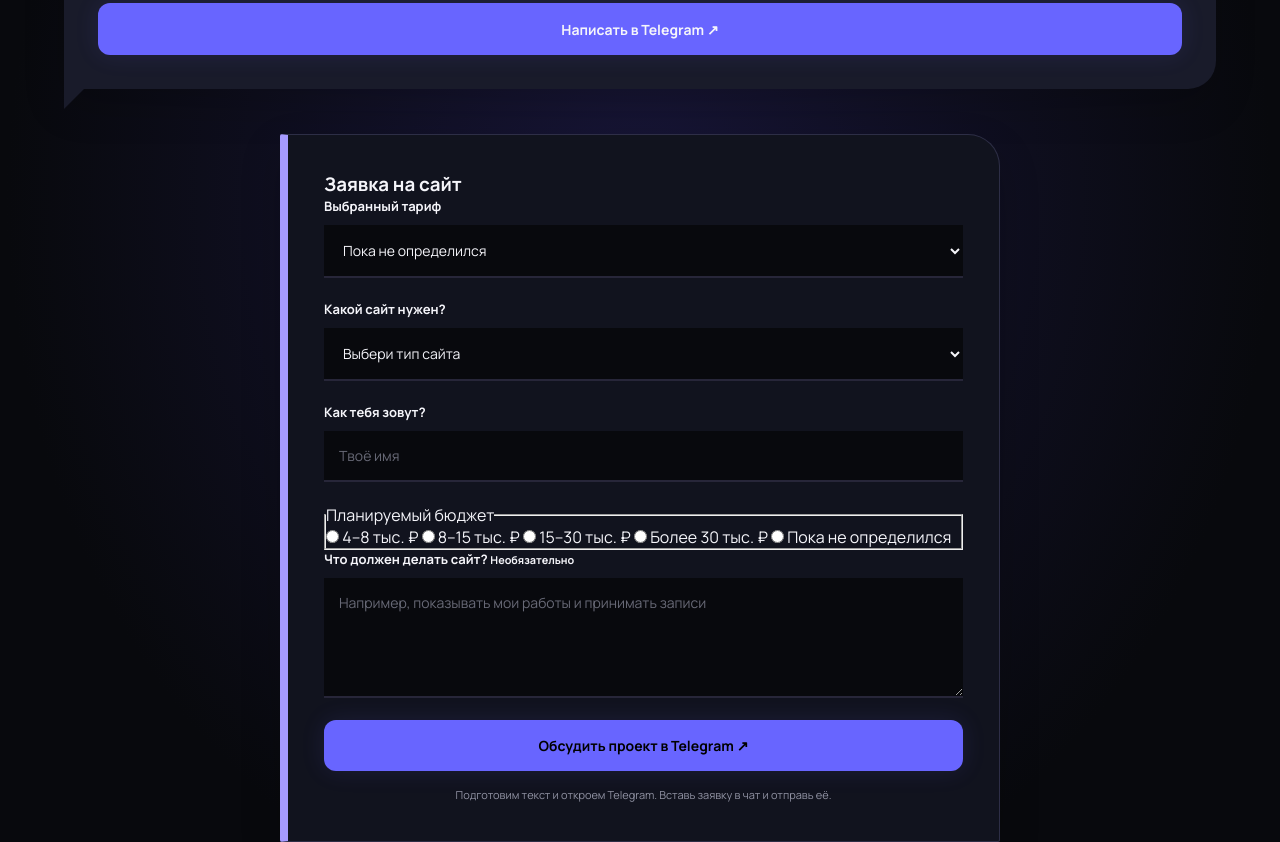
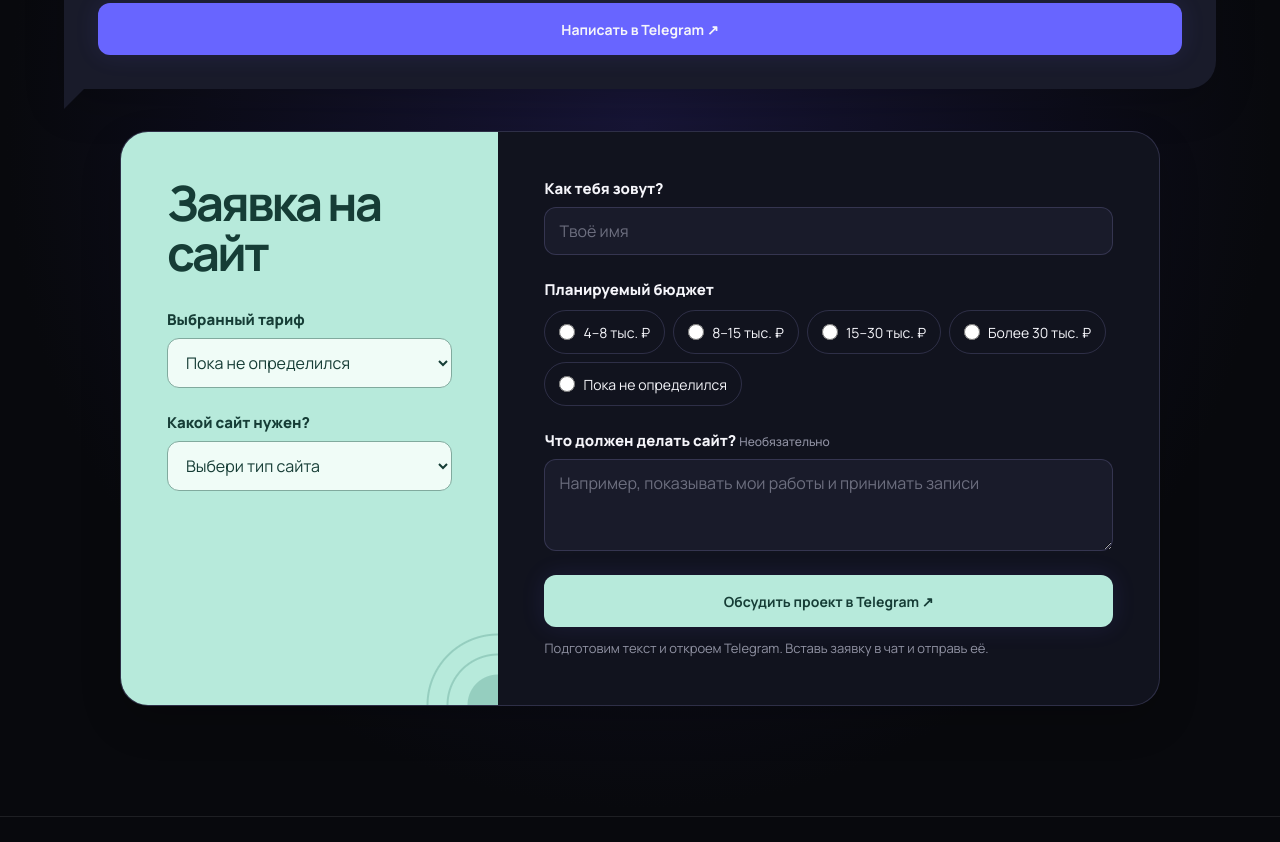
Before and after one commit to leonidkalinin924-source/fluxx, a plain HTML site: page index.html in a window 1280 px wide. Shown: the part 9598-10440 px from the top of the page. Drawn offline with Linux system fonts and the light colour scheme.

Commit message:
Update style.css

```diff
--- a/style.css
+++ b/style.css
@@ -4113,3 +4113,174 @@ body.light-theme #pricing .price-card .btn-primary {
 
   #faq .faq-item::details-content { transition: none; }
 }
+/* FLUXX — форма заявки */
+#contact .brief {
+  --mint: #b7eadb;
+  --ink: #163d36;
+  --pad: clamp(20px, 3.6vw, 46px);
+
+  display: grid;
+  grid-template-columns: minmax(0, 4fr) minmax(0, 7fr);
+  max-width: 1040px;
+  margin: 40px auto 0;
+  padding: 0;
+  overflow: hidden;
+  scroll-margin-top: 96px;
+  border: 1px solid var(--tile-border);
+  border-radius: 28px;
+  background: var(--tile-bg);
+}
+
+#contact .brief-side,
+#contact .brief-main {
+  display: grid;
+  align-content: start;
+  gap: 24px;
+  min-width: 0;
+  padding: var(--pad);
+}
+
+#contact .brief-side {
+  color: var(--ink);
+  background:
+    radial-gradient(circle at 100% 100%,
+      #95cebf 0 30px, transparent 31px 49px,
+      #95cebf 50px 51px, transparent 52px 69px,
+      #95cebf 70px 71px, transparent 72px),
+    var(--mint);
+}
+
+#contact .brief-side h3 {
+  max-width: 9ch;
+  margin: 0 0 6px;
+  font-size: clamp(32px, 3.8vw, 52px);
+  line-height: 1.03;
+  letter-spacing: -.055em;
+}
+
+#contact .brief .form-group {
+  gap: 8px;
+  min-width: 0;
+  margin: 0;
+}
+
+#contact .brief .form-group label,
+#contact .brief legend {
+  color: var(--white);
+  font-size: 15px;
+  font-weight: 750;
+}
+
+#contact .brief .brief-side label { color: var(--ink); }
+
+#contact .brief .form-group :is(input, select, textarea) {
+  width: 100%;
+  min-width: 0;
+  min-height: 48px;
+  padding: 12px 14px;
+  border: 1px solid var(--tile-border);
+  border-radius: 12px;
+  color: var(--white);
+  background-color: var(--tile-surface);
+  font: inherit;
+  font-size: 16px;
+}
+
+#contact .brief .brief-side select {
+  color: var(--ink);
+  background: #f0fcf7;
+  border-color: #81aa9e;
+}
+
+#contact .brief .brief-side select:focus-visible {
+  outline-color: var(--ink);
+}
+
+#contact .brief small {
+  color: var(--gray);
+  font-size: 12px;
+  font-weight: 500;
+}
+
+/* Выбор бюджета */
+#contact .brief-budget {
+  min-width: 0;
+  margin: 0;
+  padding: 0;
+  border: 0;
+}
+
+#contact .brief-budget legend {
+  margin-bottom: 10px;
+  padding: 0;
+}
+
+#contact .brief-options {
+  display: flex;
+  flex-wrap: wrap;
+  gap: 8px;
+}
+
+#contact .brief-options label {
+  display: inline-flex;
+  align-items: center;
+  gap: 8px;
+  min-height: 44px;
+  padding: 8px 14px;
+  border: 1px solid var(--tile-border);
+  border-radius: 999px;
+  color: var(--white);
+  font-size: 14px;
+  cursor: pointer;
+}
+
+#contact .brief-options input {
+  width: 16px;
+  height: 16px;
+  margin: 0;
+  padding: 0;
+  accent-color: #265d50;
+}
+
+#contact .brief-options label:has(:checked) {
+  background: var(--mint);
+  border-color: var(--mint);
+  color: var(--ink);
+}
+
+#contact .brief-options label:focus-within {
+  outline: 2px solid var(--tile-accent);
+  outline-offset: 2px;
+}
+
+/* Кнопка и готовая заявка */
+#contact .brief .form-submit {
+  min-height: 52px;
+  border-radius: 12px;
+  background: var(--mint);
+  color: var(--ink);
+  white-space: normal;
+}
+
+#contact .brief .form-note {
+  margin-top: 10px;
+  text-align: left;
+  font-size: 13px;
+}
+
+#contact .brief .application-preview {
+  grid-column: 1 / -1;
+  margin: 0;
+  padding: var(--pad);
+  border-top: 1px dashed var(--tile-accent);
+}
+
+@media (max-width: 760px) {
+  #contact .brief {
+    grid-template-columns: minmax(0, 1fr);
+    border-radius: 20px;
+  }
+
+  #contact .brief-side { gap: 16px; }
+  #contact .brief-side h3 { max-width: none; }
+}
```
